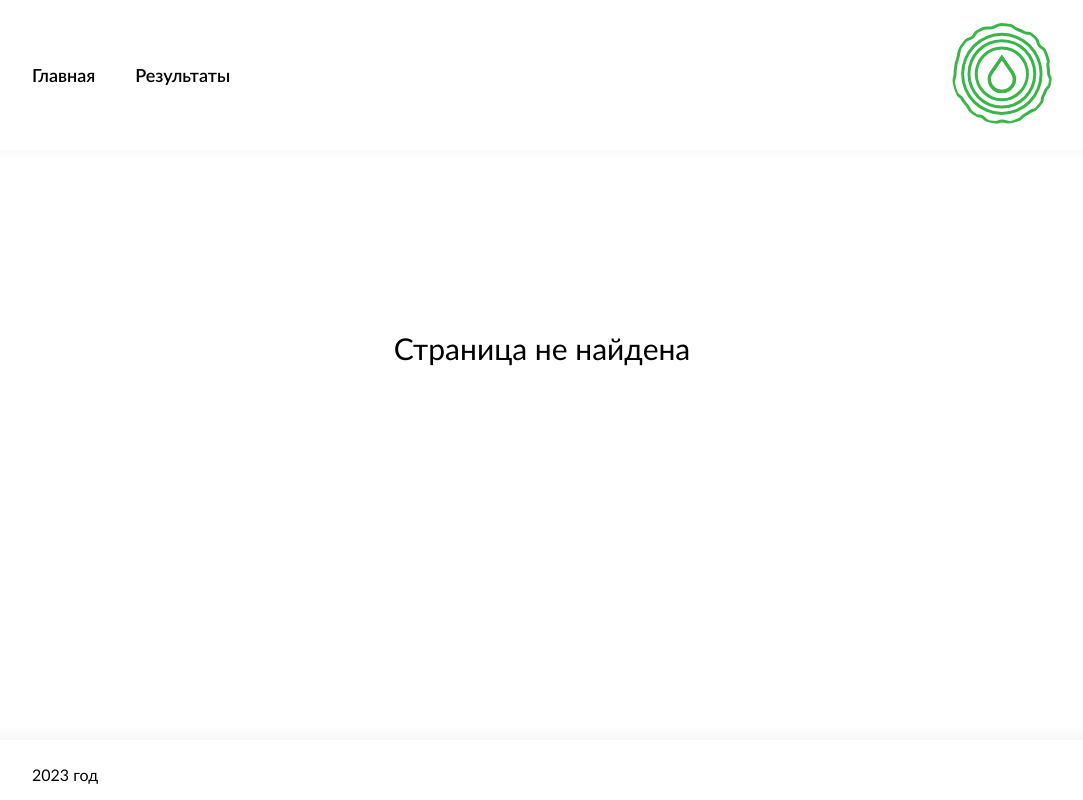
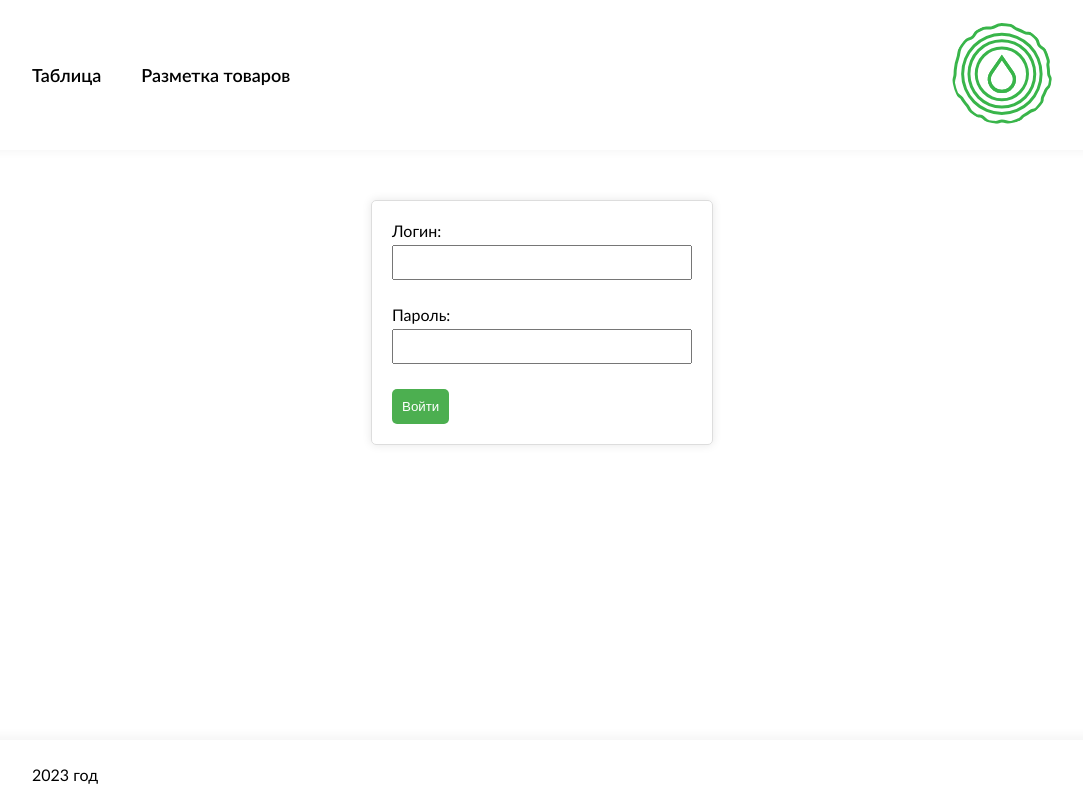
Before and after one commit to olgushe4ka/prosept_frontend, a React (Create React App) app: page /login in a window 1280 px wide. Shown: the whole page, without its empty margins (98-1181 px from the left). Built offline with nearby package versions, Linux system fonts and the light colour scheme.

Commit message:
login page layout

```diff
--- a/src/components/app-header/app-header.tsx
+++ b/src/components/app-header/app-header.tsx
@@ -1,7 +1,7 @@
 import headerStyles from "./app-header.module.css";
 import { Link, useLocation } from "react-router-dom";
 import { useEffect, useState } from "react";
-import a from '../../images/logo.svg'
+import a from "../../images/logo.svg";
 
 function AppHeader() {
   const location = useLocation();
@@ -28,29 +28,24 @@ function AppHeader() {
     <header className={`${headerStyles.header} pl-15 pr-15 pb-0 pt-0`}>
       <div className={`${headerStyles.boxLeft}`}>
         <Link
+          to="/extrapage"
+          className={`${headerStyles.menu} ${
+            activePage === "Extrapage" ? headerStyles.active : ""
+          }`}
+        >
+          <p className={`${headerStyles.menuText}`}>Таблица</p>
+        </Link>
+        <Link
           to="/"
           className={`${headerStyles.menu} ${
             activePage === "Главная" ? headerStyles.active : ""
           }`}
         >
-          <p className={`${headerStyles.menuText}`}>Главная</p>
-        </Link>
-
-        <Link
-          to="/extrapage"
-          className={`${headerStyles.menu} ${
-            activePage === "Extrapage" ? headerStyles.active : ""
-          }`}
-        >
-          <p className={`${headerStyles.menuText}`}>Результаты</p>
+          <p className={`${headerStyles.menuText}`}>Разметка товаров</p>
         </Link>
       </div>
       <Link to="/" className={`${headerStyles.logo}`}>
-        <img
-          src={a}
-          alt="логотип"
-          width={100}
-        />
+        <img src={a} alt="логотип" width={100} />
       </Link>
     </header>
   );
--- a/src/components/app/app.tsx
+++ b/src/components/app/app.tsx
@@ -1,4 +1,4 @@
-import { MainPage, Page404, Extrapage } from "../../pages/index";
+import { MainPage, Page404, Extrapage, LoginPage } from "../../pages/index";
 import { Switch, Route, useLocation } from "react-router-dom";
 
 import AppHeader from "../app-header/app-header";
@@ -21,6 +21,10 @@ function App() {
         <Route path="/extrapage" exact={true}>
           <Extrapage />
         </Route>
+        <Route path="/login" exact={true}>
+          <LoginPage />
+        </Route>
+
 
         <Route>
           <Page404 />
--- /dev/null
+++ b/src/components/login/login.module.css
@@ -0,0 +1,53 @@
+.loginForm {
+  max-width: 300px;
+  margin: 0 auto;
+  padding: 20px;
+  border: 1px solid #ddd;
+  border-radius: 5px;
+  box-shadow: 0 0 10px rgba(0, 0, 0, 0.1);
+}
+.loginForm label {
+  display: block;
+  margin-bottom: 5px;
+}
+
+.loginForm input {
+  width: 100%;
+  padding: 8px;
+  margin-bottom: 10px;
+  box-sizing: border-box;
+}
+.loginForm button {
+  background-color: #4caf50;
+  color: white;
+  padding: 10px;
+  border: none;
+  border-radius: 5px;
+  cursor: pointer;
+}
+.loginForm button:hover {
+  background-color: #45a049;
+}
+
+.loginForm div {
+  margin-bottom: 15px;
+}
+
+.loginForm div:last-child {
+  margin-bottom: 0;
+}
+
+.loginForm div > div {
+  display: flex;
+  justify-content: space-between;
+  align-items: center;
+}
+
+.loginForm div > div > label {
+  flex: 1;
+  margin-right: 10px;
+}
+
+.loginForm div > div > input {
+  flex: 2;
+}
--- /dev/null
+++ b/src/components/login/login.tsx
@@ -0,0 +1,65 @@
+import React, { useState } from "react";
+import styles from "./login.module.css";
+
+interface LoginFormProps {
+  onLogin: (token: string) => void;
+}
+
+const LoginForm: React.FC<LoginFormProps> = ({ onLogin }) => {
+  const [username, setUsername] = useState<string>("");
+  const [password, setPassword] = useState<string>("");
+  const [error, setError] = useState<string | null>(null);
+
+  const handleLogin = async (e: React.FormEvent<HTMLFormElement>) => {
+    e.preventDefault();
+
+    if (!username || !password) {
+      setError("Введите логин и пароль");
+      return;
+    }
+
+    // Логика аутентификации или запрос к серверу
+    try {
+      const token = await authenticate(username, password);
+
+      onLogin(token);
+    } catch (error) {
+      setError("Неверный логин или пароль");
+    }
+  };
+
+  const authenticate = async (
+    username: string,
+    password: string
+  ): Promise<string> => {
+    // Логика аутентификации здесь
+    return "example_token";
+  };
+
+  return (
+    <form onSubmit={handleLogin} className={styles.loginForm}>
+      <div>
+        <label htmlFor="username">Логин:</label>
+        <input
+          type="text"
+          id="username"
+          value={username}
+          onChange={(e) => setUsername(e.target.value)}
+        />
+      </div>
+      <div>
+        <label htmlFor="password">Пароль:</label>
+        <input
+          type="password"
+          id="password"
+          value={password}
+          onChange={(e) => setPassword(e.target.value)}
+        />
+      </div>
+      {error && <div style={{ color: "red" }}>{error}</div>}
+      <button type="submit">Войти</button>
+    </form>
+  );
+};
+
+export default LoginForm;
--- a/src/pages/index.tsx
+++ b/src/pages/index.tsx
@@ -1,5 +1,6 @@
 import MainPage from "./main";
 import Page404 from "./page404";
 import Extrapage from "./extrapage";
+import LoginPage from "./loginpage";
 
-export { MainPage, Page404, Extrapage };
+export { MainPage, Page404, Extrapage, LoginPage };
--- /dev/null
+++ b/src/pages/loginpage.tsx
@@ -0,0 +1,16 @@
+import LoginForm from "../components/login/login";
+import styles from "./pages-styles.module.css";
+
+function LoginPage() {
+  return (
+    <>
+      <div className={`${styles.resultPage} `}>
+        <LoginForm onLogin={function (token: string): void {
+          throw new Error("Function not implemented.");
+        } } />
+      </div>
+    </>
+  );
+}
+
+export default LoginPage;
```
